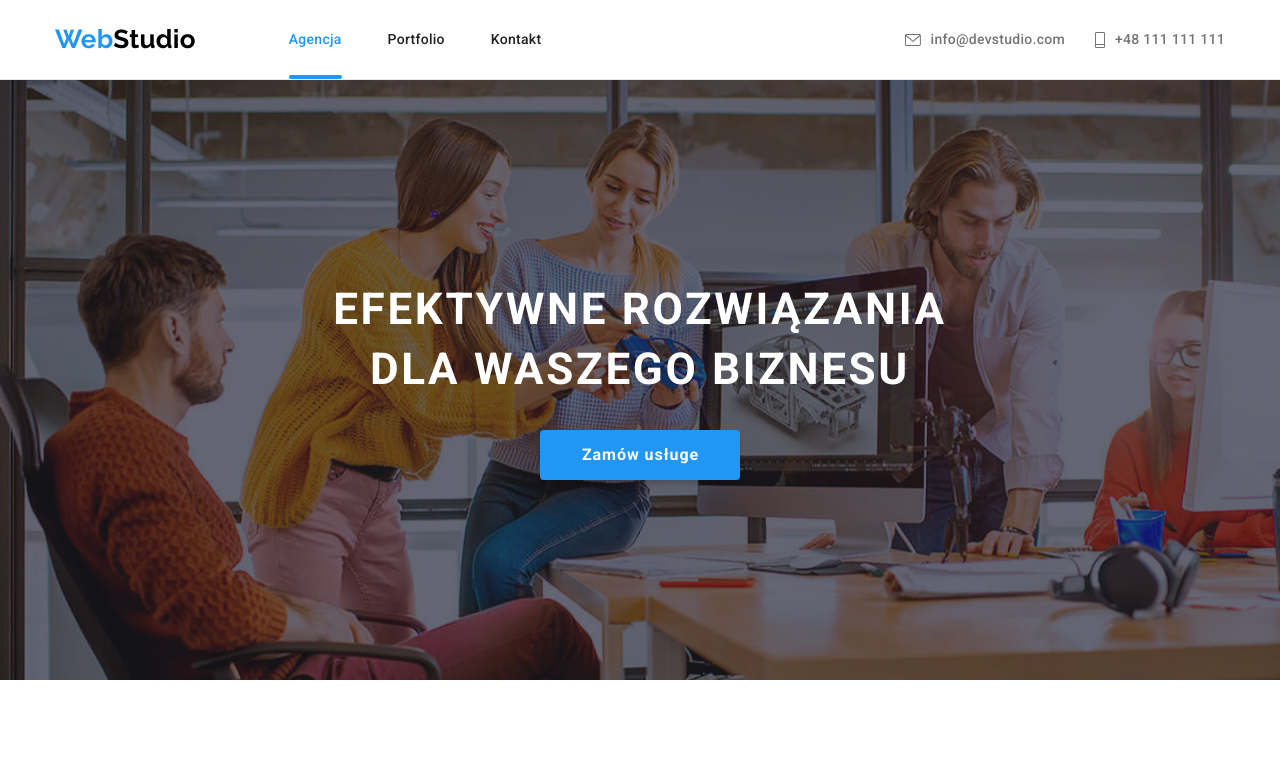
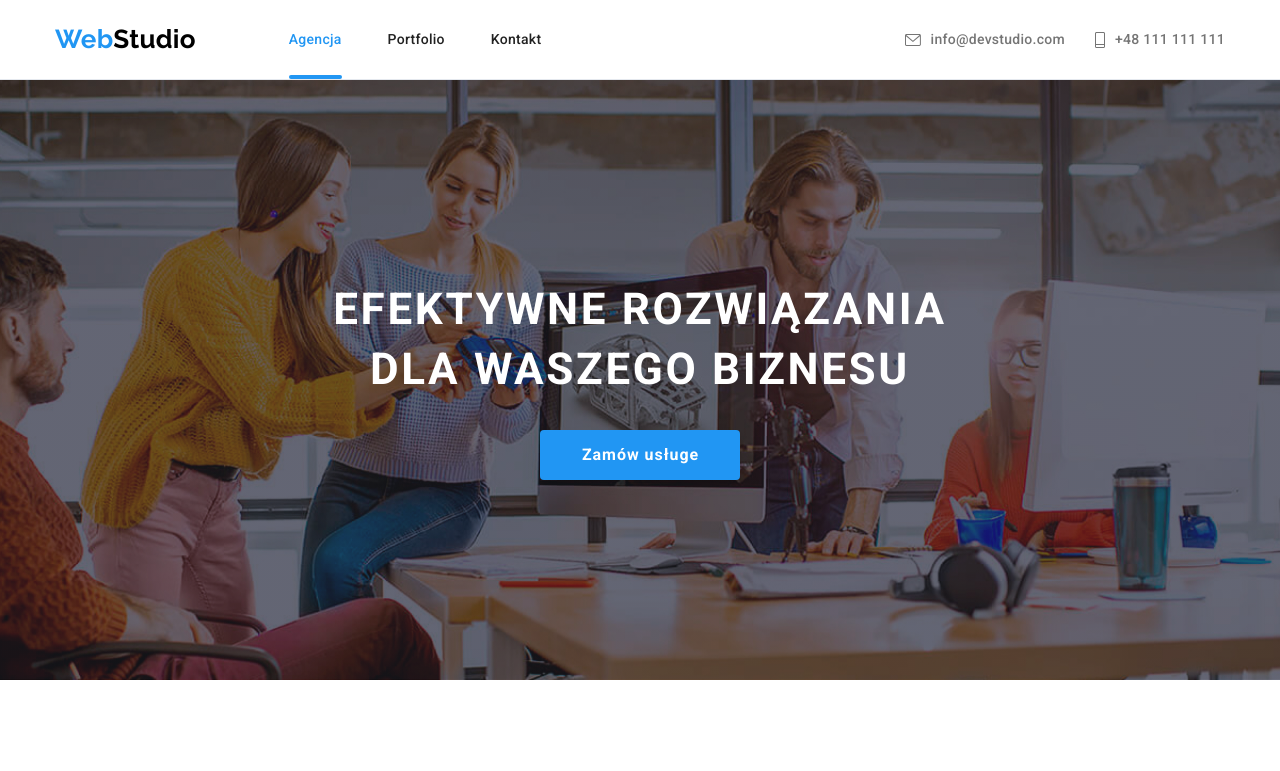
Before and after one commit to KamilSzafranski/goit-markup-hw-06, a plain HTML site: page index.html in a window 1280 px wide. Shown: the top 771 px of the page. Drawn offline with nearby package versions, Linux system fonts and the light colour scheme.

Commit message:
Update styles.css

```diff
--- a/css/styles.css
+++ b/css/styles.css
@@ -159,7 +159,6 @@ body {
 
 .header {
     margin: 0 auto;
-    max-width: 1600px;
     padding: 200px 0;
     font-weight: 900;
     line-height: 1.36;
@@ -167,6 +166,8 @@ body {
     text-transform: uppercase;
     text-align: center;
     background-repeat: no-repeat;
+    background-size: auto, 1600px;
+    background-position: 0%, 50% 50%;
     background-image: linear-gradient(to top, #2f303a66, #2f303a66), url(../images/header-bg.jpg);
 }
 
```
